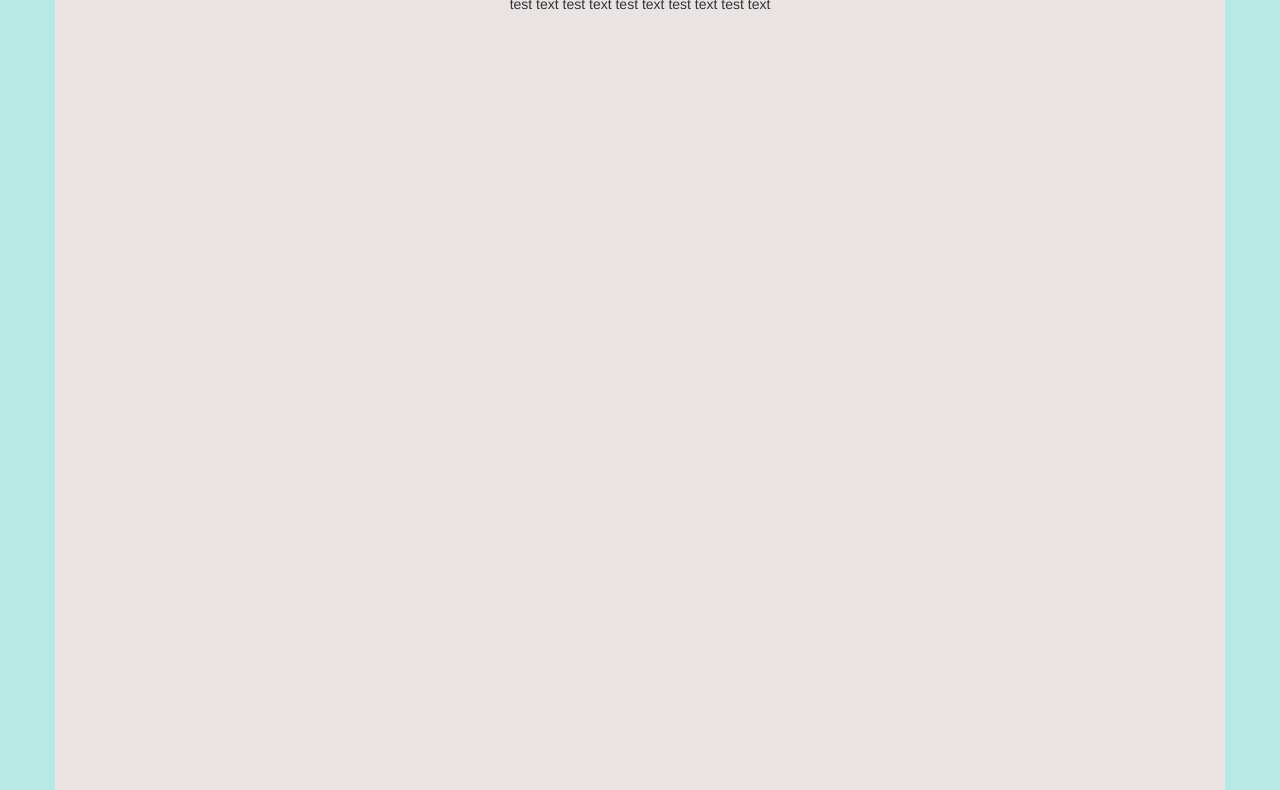
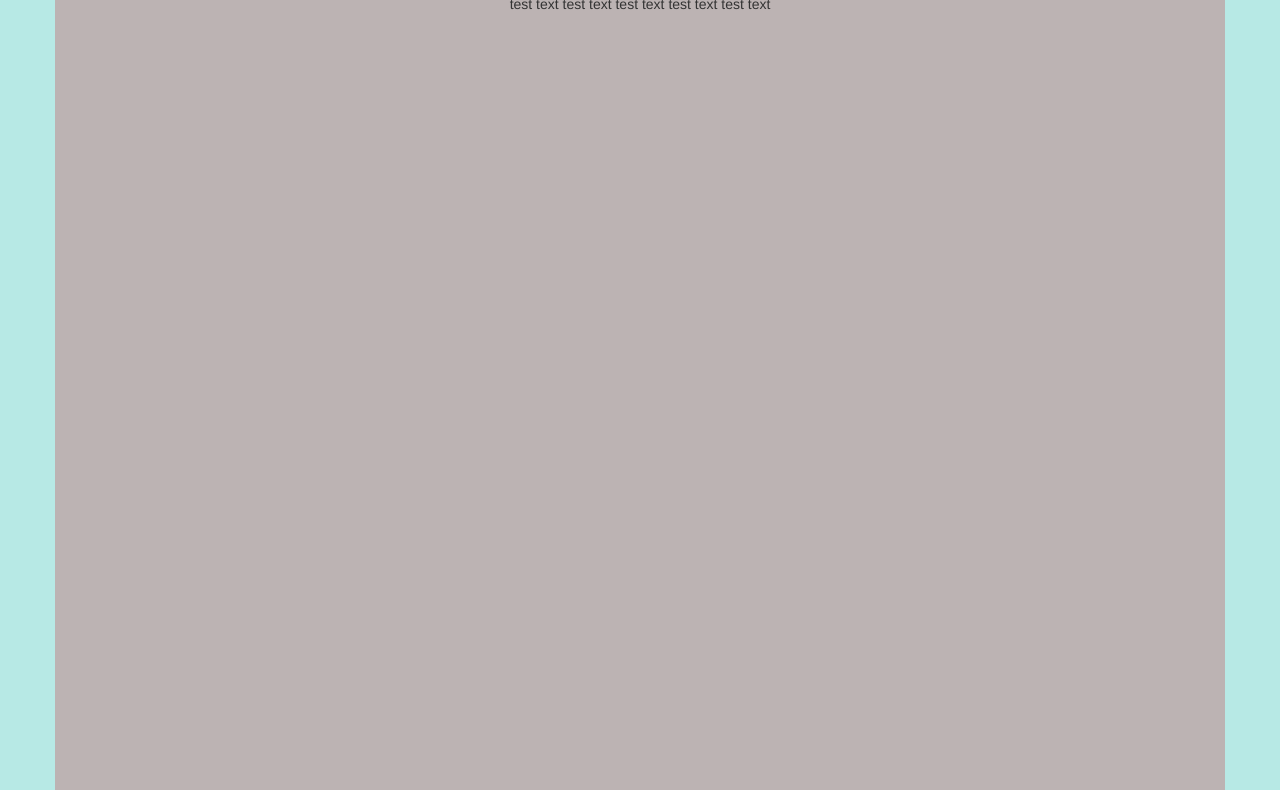
Before and after one commit to dmurin/coursera-test, a plain HTML site: page module3-solution/index.html in a window 1280 px wide. Shown: the part 219-1009 px from the top of the page. Drawn offline with Linux system fonts and the light colour scheme; a script that the page names is missing.

Commit message:
Update styles.css

```diff
--- a/module3-solution/css/styles.css
+++ b/module3-solution/css/styles.css
@@ -1,5 +1,5 @@
 #chickenSection, #beefSection, #sushiSection{
-	background-color: #E9E3E3;
+	background-color: #BCB3B3;
 	padding: 10px;
 	height: 1000px;
 	margin-bottom: 10px;
```
